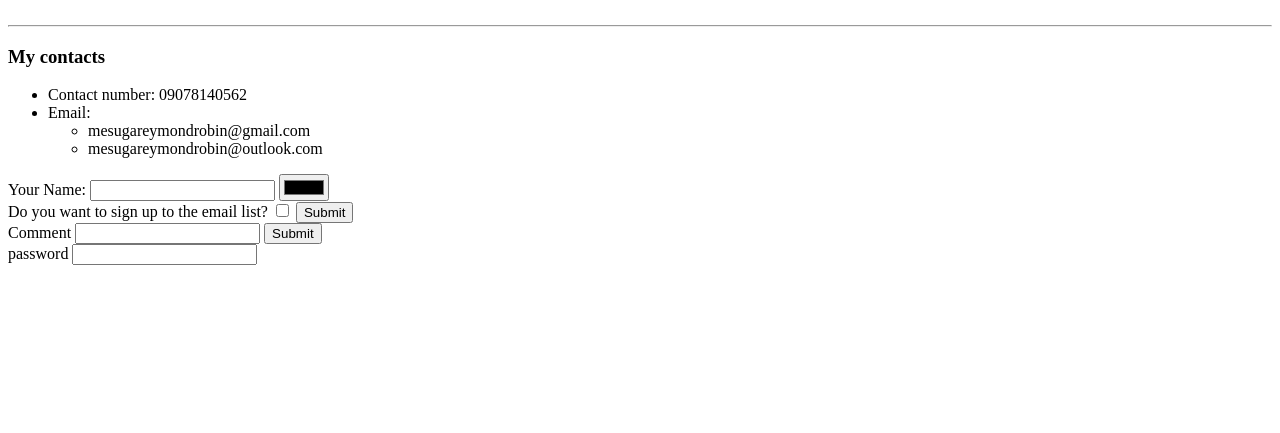
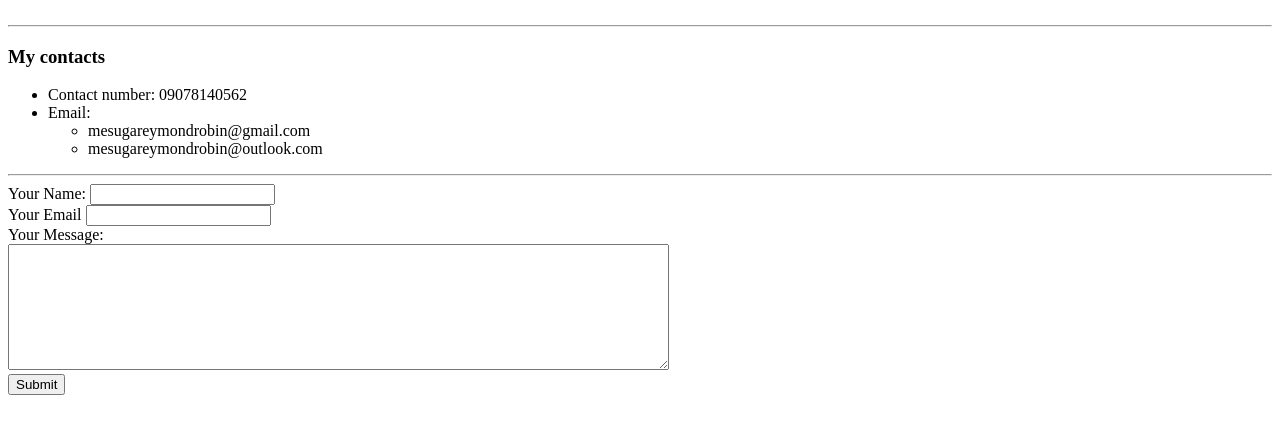
Before and after one commit to Rey-commits/WebDevBootcamp2020, a plain HTML site: page Bootcamp/mycontacts.html in a window 1280 px wide. Shown: the part 215-648 px from the top of the page. Drawn offline with Linux system fonts and the light colour scheme.

Commit message:
folder has been modified

```diff
--- a/Bootcamp/mycontacts.html
+++ b/Bootcamp/mycontacts.html
@@ -33,19 +33,16 @@
       <li>mesugareymondrobin@outlook.com</li>
     </ul>
   </ul>
+  <hr>
 
-  <form class="" action="index.html" method="post">
+  <form class="" action="mailto:mesugareymondrobin@gmail.com" method="post">
     <label for="">Your Name:</label>
-    <input type="text" name="" value="">
-    <input type="color" name="" value=""><br>
-    <label for="">Do you want to sign up to the email list?</label>
-    <input type="checkbox" name="" value="">
+    <input type="text" name="" value=""><br>
+    <label for="">Your Email</label>
+    <input type="email" name="" value=""><br>
+    <label for="">Your Message:</label><br>
+    <textarea name="name" rows="8" cols="80"></textarea><br>
     <input type="submit" name=""><br>
-    <label for="">Comment</label>
-    <input type="text" name="" value="">
-    <input type="submit" name=""><br>
-    <label for="">password</label>
-    <input type="password" name="" value="">
 
   </form>
 
```
